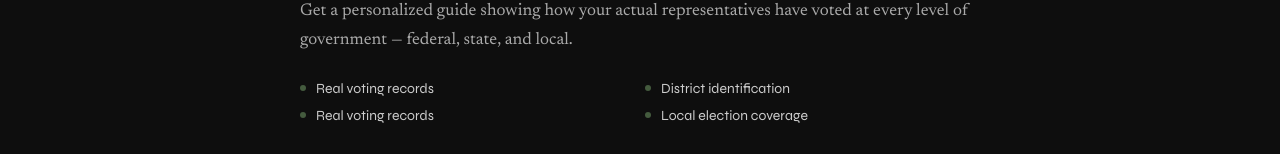
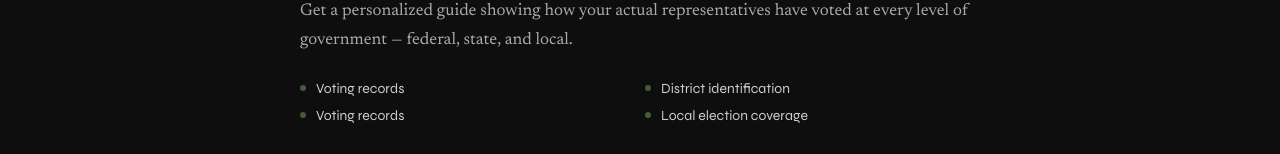
Before and after one commit to BLKandGrn/civic-match, a React (Vite) app: page / in a window 1280 px wide. Shown: the part 430-584 px from the top of the page. Built offline with nearby package versions, Linux system fonts and the light colour scheme.

Commit message:
Remove "real" from voting records label

```diff
--- a/src/App.jsx
+++ b/src/App.jsx
@@ -746,7 +746,7 @@ export default function App() {
               </h1>
               <p style={{ fontSize:"17px", lineHeight:1.7, color:"#aaa" }}>Get a personalized guide showing how your actual representatives have voted at every level of government — federal, state, and local.</p>
               <div style={{ display:"grid", gridTemplateColumns:"1fr 1fr", gap:"10px" }}>
-                {["Real voting records","District identification","Real voting records","Local election coverage"].map(function(f) {
+                {["Voting records","District identification","Voting records","Local election coverage"].map(function(f) {
                   return <div key={f} style={{ display:"flex", alignItems:"center", gap:"10px", fontSize:"14px", color:"#ccc", fontFamily:FF_SYNE }}><span style={{ width:"6px", height:"6px", borderRadius:"50%", background:"#445B3E", flexShrink:0, display:"block" }} />{f}</div>;
                 })}
               </div>
@@ -909,7 +909,7 @@ export default function App() {
                     </div>
                   )}
                   {!loading && (
-                    <p style={{ fontSize:"13px", color:"#555", fontFamily:FF_SYNE, lineHeight:1.6 }}>This may take a minute or two. We are pulling real voting records, representative data, and local election information for your address.</p>
+                    <p style={{ fontSize:"13px", color:"#555", fontFamily:FF_SYNE, lineHeight:1.6 }}>This may take a minute or two. We are pulling voting records, representative data, and local election information for your address.</p>
                   )}
                 </div>
               )}
```
